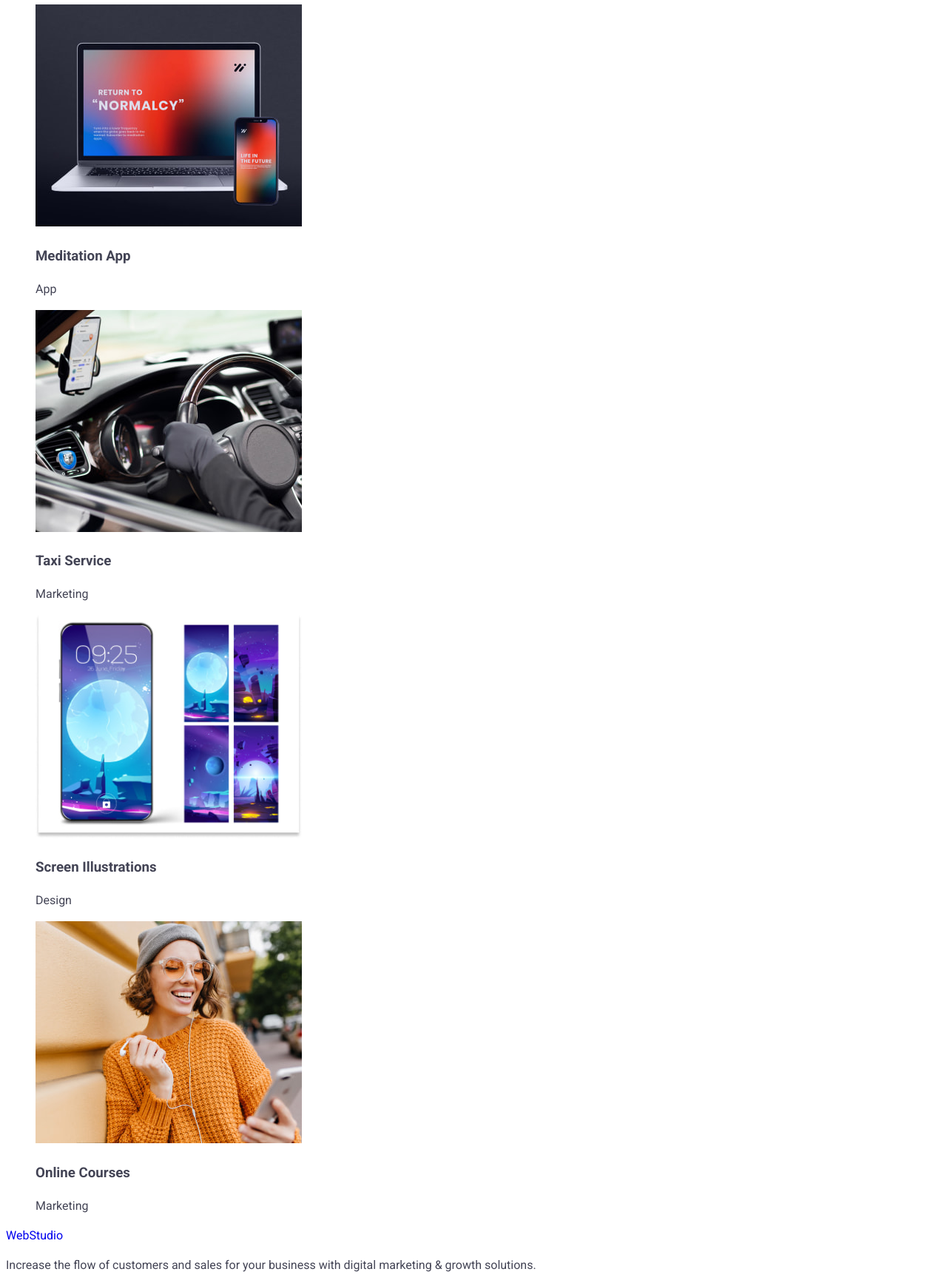
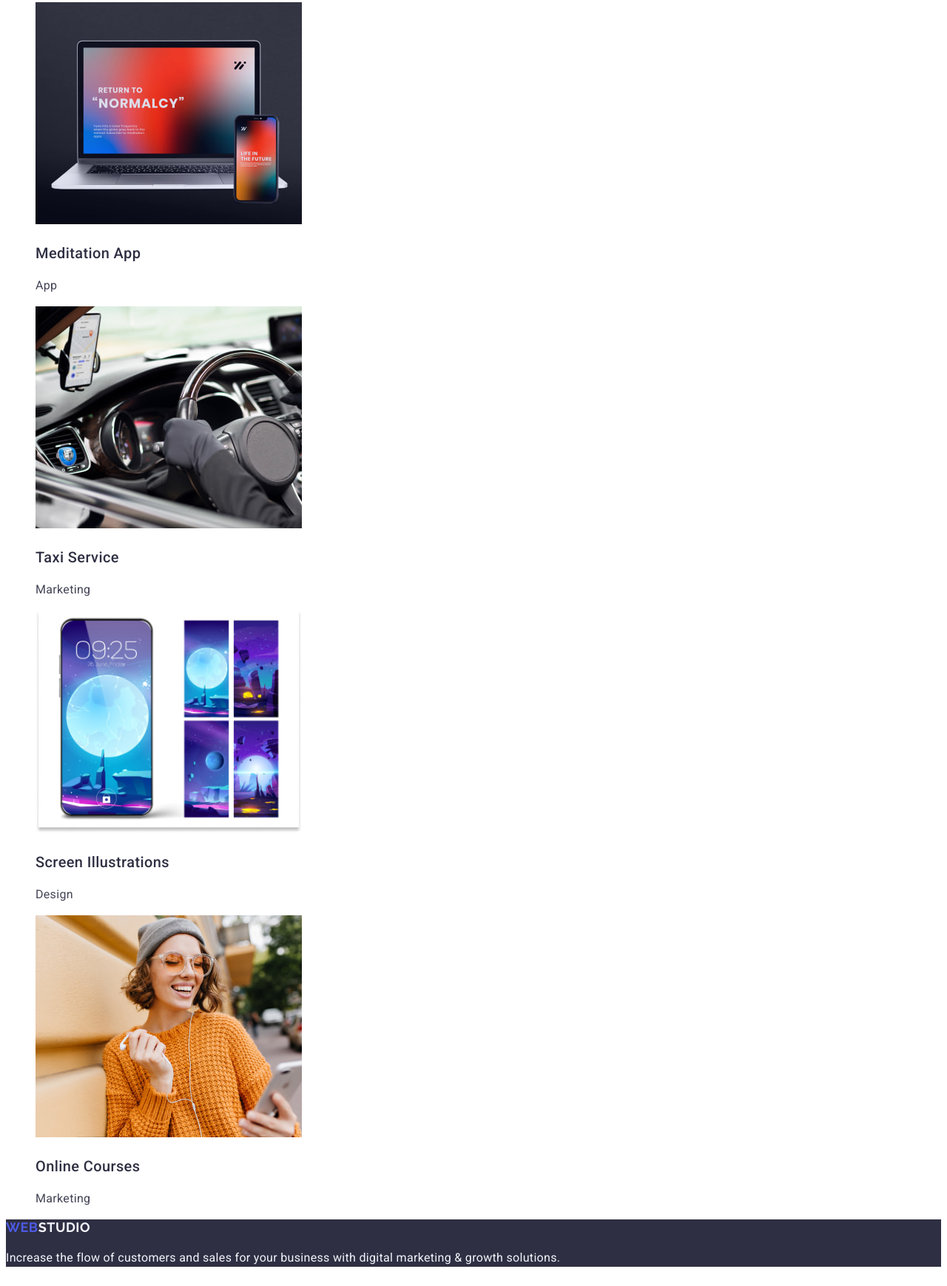
Before and after one commit to VladislavSavisko/goit-markup-hw-02, a plain HTML site: page index.html in a window 1280 px wide. Shown: the part 3287-5025 px from the top of the page at 74% size. Drawn offline with Linux system fonts and the light colour scheme; a web font is replaced by a local one.

Commit message:
add more

```diff
--- a/css/styles.css
+++ b/css/styles.css
@@ -5,7 +5,7 @@ body {
     line-height: 1.5;
 }
 
-.logo {
+.header-logo {
     font-family: "Raleway", sans-serif;
     font-weight: 700;
     font-size: 18px;
@@ -142,7 +142,7 @@ ul {
     color: #2e2f42;
 }
 
-.p-icon {
+.pxp-icon {
     font-weight: 400;
     font-size: 16px;
     line-height: 1.5;
@@ -150,3 +150,45 @@ ul {
     text-align: center;
     color: #434455;
 }
+
+.sec-main-txt {
+    font-weight: 500;
+    font-size: 20px;
+    line-height: 1.2;
+    letter-spacing: 0.02em;
+    color: #2e2f42;
+}
+
+.main-txt {
+    font-weight: 400;
+    font-size: 16px;
+    line-height: 1.5;
+    letter-spacing: 0.02em;
+    color: #434455;
+}
+
+.footer-logo {
+    font-family: "Raleway", sans-serif;
+    font-weight: 700;
+    font-size: 18px;
+    line-height: 1.16667;
+    letter-spacing: 0.03em;
+    text-transform: uppercase;
+    color: #4d5ae5;
+}
+
+.nav-web-footer {
+    color: #f4f4fd;
+}
+
+.footer-box {
+    background: #2e2f42;
+}
+
+.main-text-footer {
+    font-weight: 400;
+    font-size: 16px;
+    line-height: 1.5;
+    letter-spacing: 0.02em;
+    color: #f4f4fd;
+}
--- a/index.html
+++ b/index.html
@@ -22,7 +22,7 @@
     <!-- Header -->
     <header class="page-header">
         <nav class="page-nav">
-            <a href="./index.html" class="logo">Web<span class="nav-web">Studio</span></a>
+            <a href="./index.html" class="header-logo">Web<span class="nav-web">Studio</span></a>
             <ul class="menu">
                 <li><a class="nav-link" href="./index.html">Studio</a></li>
                 <li><a class="nav-link" href="">Portfolio</a></li>
@@ -80,22 +80,22 @@
                 <li>
                     <img src="./images/our-team/img(1).jpg" alt="Mark Guerrero" width="264" />
                     <h3 class="txt-icon">Mark Guerrero</h3>
-                    <p class="p-icon">Product Designer</p>
+                    <p class="pxp-icon">Product Designer</p>
                 </li>
                 <li>
                     <img src="./images/our-team/img(2).jpg" alt="Tom Ford" width="264" />
                     <h3 class="txt-icon">Tom Ford</h3>
-                    <p class="p-icon">Frontend Developer</p>
+                    <p class="pxp-icon">Frontend Developer</p>
                 </li>
                 <li>
                     <img src="./images/our-team/img(3).jpg" alt="Camila Garcia" width="264" />
                     <h3 class="txt-icon">Camila Garcia</h3>
-                    <p class="p-icon">Marketing</p>
+                    <p class="pxp-icon">Marketing</p>
                 </li>
                 <li>
                     <img src="./images/our-team/img(4).jpg" alt="Daniel Wilson" width="264" />
                     <h3 class="txt-icon">Daniel Wilson</h3>
-                    <p class="p-icon">UI Designer</p>
+                    <p class="pxp-icon">UI Designer</p>
                 </li>
             </ul>
         </section>
@@ -106,42 +106,42 @@
         <h2 class="section-team">Our Portfolio</h2>
         <ul>
             <li>
-                <img src="/images/our-portfolio/img1.jpg" alt="Bankink App" width="360">
-                <h3>Banking App</h3>
-                <p>App</p>
+                <img src="./images/our-portfolio/img1.jpg" alt="Bankink App" width="360">
+                <h3 class="sec-main-txt">Banking App</h3>
+                <p class="main-txt">App</p>
             </li>
             <li>
-                <img src="/images/our-portfolio/img2.jpg" alt="Cashless Payment" width="360" />
-                <h3>Cashless Payment</h3>
-                <p>Marketing</p>
+                <img src="./images/our-portfolio/img2.jpg" alt="Cashless Payment" width="360" />
+                <h3 class="sec-main-txt">Cashless Payment</h3>
+                <p class="main-txt">Marketing</p>
             </li>
             <li>
-                <img src="/images/our-portfolio/img3.jpg" alt="Meditation App" width="360" />
-                <h3>Meditation App</h3>
-                <p>App</p>
+                <img src="./images/our-portfolio/img3.jpg" alt="Meditation App" width="360" />
+                <h3 class="sec-main-txt">Meditation App</h3>
+                <p class="main-txt">App</p>
             </li>
             <li>
-                <img src="/images/our-portfolio/img4.jpg" alt="Taxi Service" width="360" />
-                <h3>Taxi Service</h3>
-                <p>Marketing</p>
+                <img src="./images/our-portfolio/img4.jpg" alt="Taxi Service" width="360" />
+                <h3 class="sec-main-txt">Taxi Service</h3>
+                <p class="main-txt">Marketing</p>
             </li>
             <li>
-                <img src="/images/our-portfolio/img5.jpg" alt="Screen Illustrations" width="360" />
-                <h3>Screen Illustrations</h3>
-                <p>Design</p>
+                <img src="./images/our-portfolio/img5.jpg" alt="Screen Illustrations" width="360" />
+                <h3 class="sec-main-txt">Screen Illustrations</h3>
+                <p class="main-txt">Design</p>
             </li>
             <li>
-                <img src="/images/our-portfolio/img6.jpg" alt="Online Courses" width="360" />
-                <h3>Online Courses</h3>
-                <p>Marketing</p>
+                <img src="./images/our-portfolio/img6.jpg" alt="Online Courses" width="360" />
+                <h3 class="sec-main-txt">Online Courses</h3>
+                <p class="main-txt">Marketing</p>
             </li>
         </ul>
     </section>
 
     <!-- Footer -->
-    <footer>
-        <a href="./index.html">WebStudio</a>
-        <p>Increase the flow of customers and sales for your business with digital marketing & growth solutions.</p>
+    <footer class="footer-box">
+        <a class="footer-logo" href="./index.html">Web<span class="nav-web-footer">Studio</span></a>
+        <p class="main-text-footer">Increase the flow of customers and sales for your business with digital marketing & growth solutions.</p>
     </footer>
 </body>
 
```
